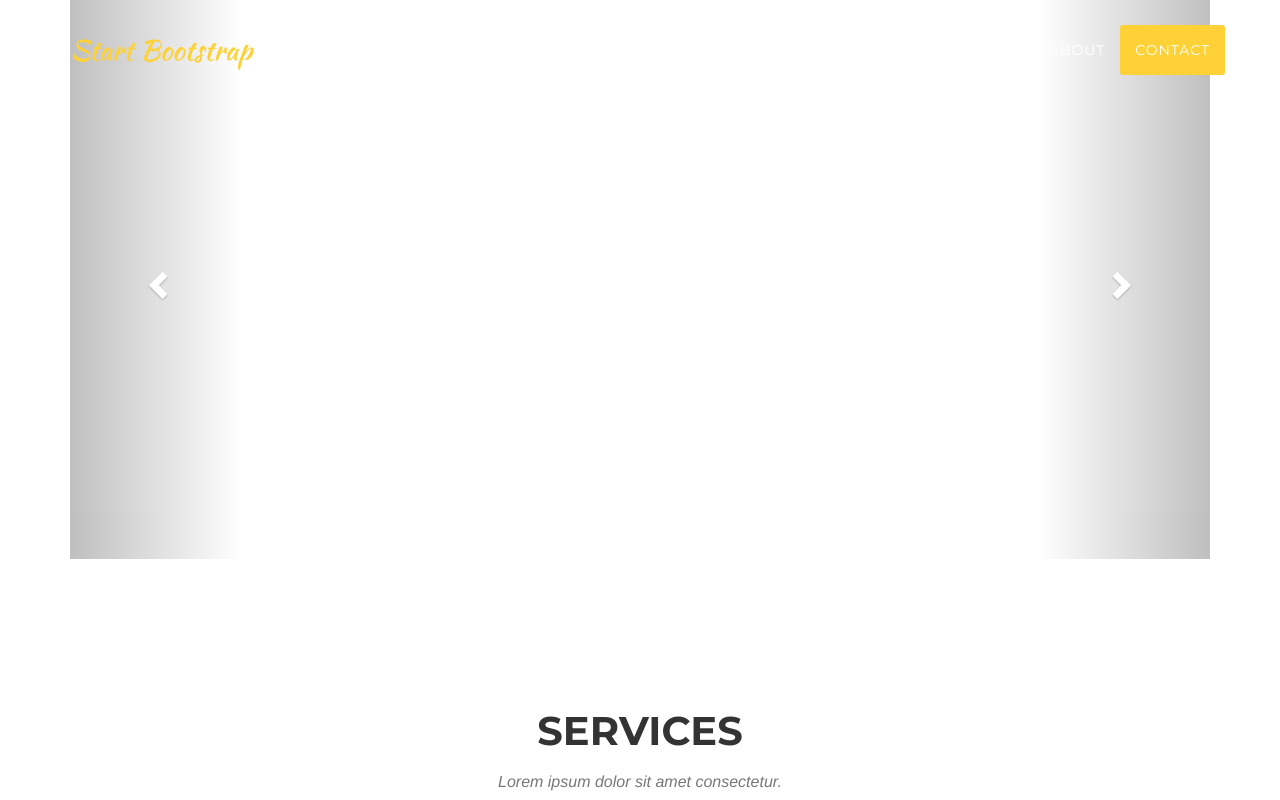
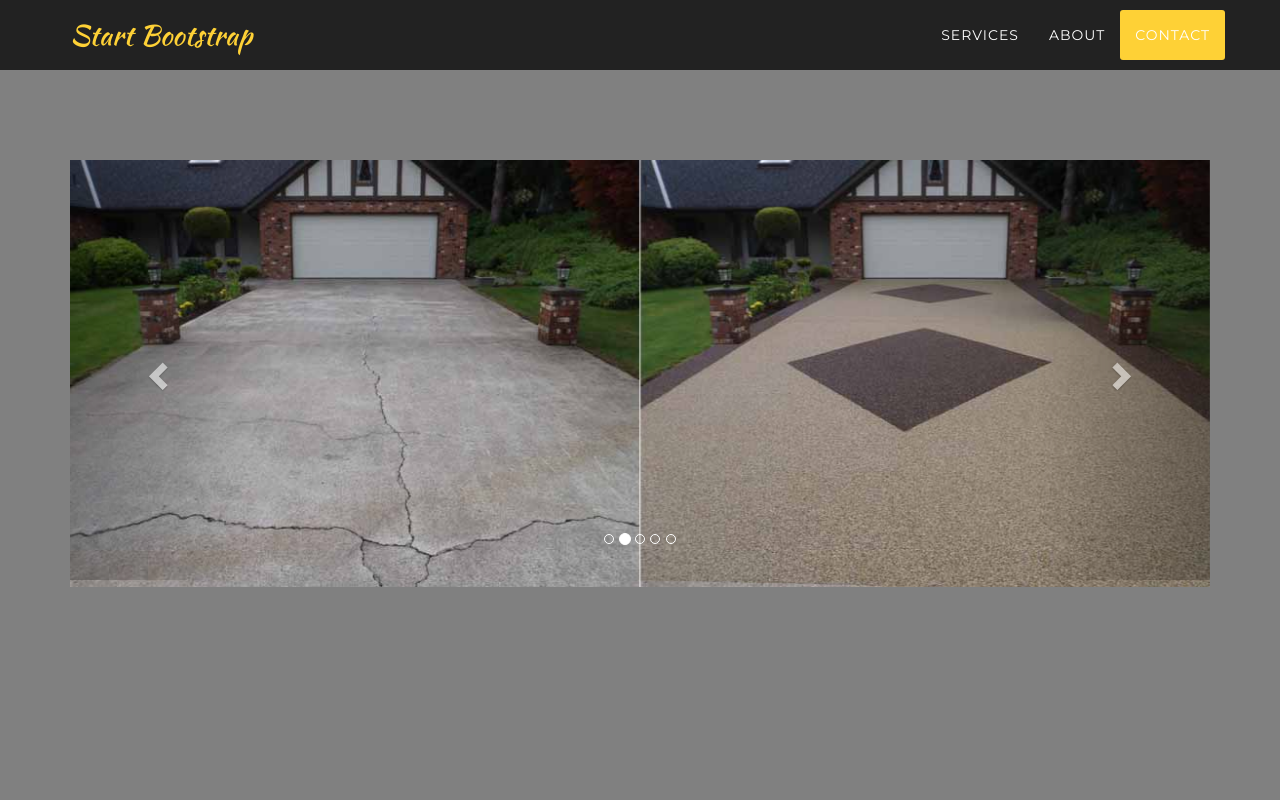
Before and after one commit to SecondChanceConcrete/secondCC, a website: page index.html in a window 1280 px wide. Shown: the top 800 px of the page. Drawn offline with nearby package versions, Linux system fonts and the light colour scheme; a web font is replaced by a local one.

Commit message:
resize nav and add images to carousel, style carousel

```diff
--- a/NOTES.txt
+++ b/NOTES.txt
@@ -1,5 +1,5 @@
 Notes on 2ncc
 
-Make Nav black background, not transparent
-Reduce Nav padding to 10px from 25px
+DONE Make Nav black background, not transparent
+DONE Reduce Nav padding to 10px from 25px
 In bootstrapp css, change carousel right/left colors
--- a/css/agency.css
+++ b/css/agency.css
@@ -199,8 +199,8 @@ fieldset[disabled] .btn-xl.active {
 }
 @media (min-width: 768px) {
   .navbar-custom {
-    background-color: transparent;
-    padding: 25px 0;
+    /*background-color: transparent;*/
+    padding: 10px 0;
     -webkit-transition: padding 0.3s;
     -moz-transition: padding 0.3s;
     transition: padding 0.3s;
--- /dev/null
+++ b/css/custom.css
@@ -0,0 +1,9 @@
+header {
+  background-color:grey;
+  height: 100vh;
+}
+
+#myCarousel{
+  margin-top: 20vh;
+  height: 30em;
+}
--- a/index.html
+++ b/index.html
@@ -12,7 +12,7 @@
     <title>Second Chance Concrete</title>
 
     <!-- Bootstrap Core CSS -->
-    <link href="vendor/bootstrap/css/bootstrap.min.css" rel="stylesheet">
+    <link href="vendor/bootstrap/css/bootstrap.css" rel="stylesheet">
 
     <!-- Custom Fonts -->
     <link href="vendor/font-awesome/css/font-awesome.min.css" rel="stylesheet" type="text/css">
@@ -21,6 +21,8 @@
     <link href='https://fonts.googleapis.com/css?family=Droid+Serif:400,700,400italic,700italic' rel='stylesheet' type='text/css'>
     <link href='https://fonts.googleapis.com/css?family=Roboto+Slab:400,100,300,700' rel='stylesheet' type='text/css'>
 
+    <!-- Custom CSS -->
+    <link href="css/custom.css" rel="stylesheet">
     <!-- Theme CSS -->
     <link href="css/agency.css" rel="stylesheet">
 
@@ -84,24 +86,29 @@
               <li data-target="#myCarousel" data-slide-to="1"></li>
               <li data-target="#myCarousel" data-slide-to="2"></li>
               <li data-target="#myCarousel" data-slide-to="3"></li>
+              <li data-target="#myCarousel" data-slide-to="4"></li>
             </ol>
 
             <!-- Wrapper for slides -->
             <div class="carousel-inner" role="listbox">
               <div class="item active">
-                <img src="img/map-image.png" alt="Chania">
+                <img src="img/bapics/fowler-beforeafter.jpg" alt="Chania">
               </div>
 
               <div class="item">
-                <img src="img/map-image.png" alt="Chania">
+                <img src="img/bapics/driveway-beforeafter.jpg" alt="Chania">
               </div>
 
               <div class="item">
-                <img src="img/map-image.png" alt="Flower">
+                <img src="img/bapics/starbucks-beforeafter.jpg" alt="Flower">
               </div>
 
               <div class="item">
-                <img src="img/map-image.png" alt="Flower">
+                <img src="img/bapics/stones-beforeafter.jpg" alt="Flower">
+              </div>
+
+              <div class="item">
+                <img src="img/bapics/carport-beforeafter.jpg" alt="Flower">
               </div>
             </div>
 
```
Also changed, not shown: img/bapics/carport-beforeafter.jpg (added), img/bapics/driveway-beforeafter.jpg (added), img/bapics/fowler-beforeafter.jpg (added), img/bapics/starbucks-beforeafter.jpg (added), img/bapics/stones-beforeafter.jpg (added).
